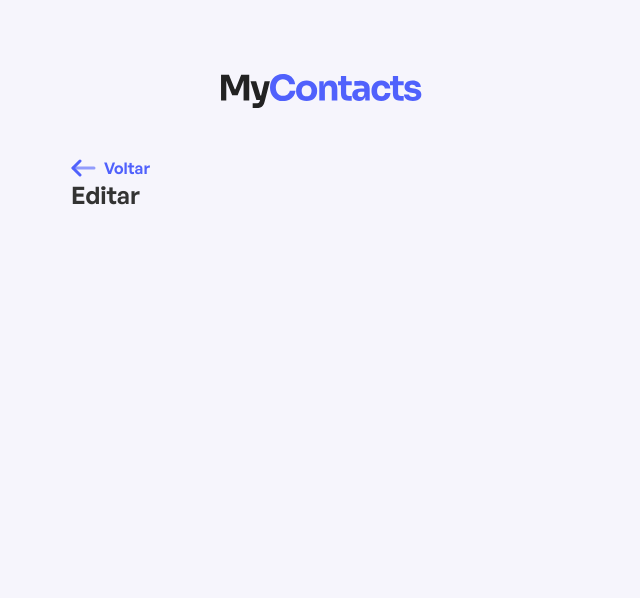
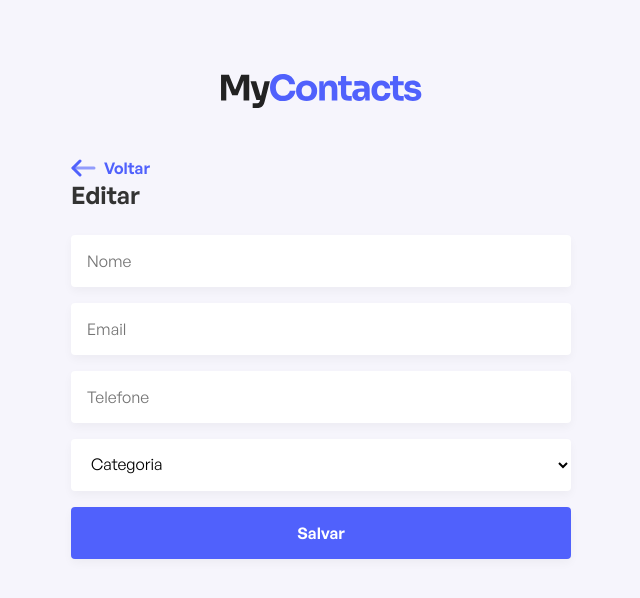
Before and after one commit to costarodrigo22/My-contacts-facimp, a React (Vite) app: page /edit/1 in a window 1280 px wide. Shown: the top 598 px of the page, without its empty margins (319-959 px from the left). Built offline with nearby package versions, Linux system fonts and the light colour scheme.

Commit message:
Criação do form de cadastro e edição de contatos e trabalhando com portais do React

```diff
--- a/index.html
+++ b/index.html
@@ -8,6 +8,7 @@
   </head>
   <body>
     <div id="root"></div>
+    <div id="loader-root"></div>
     <script type="module" src="/src/main.tsx"></script>
   </body>
 </html>
--- a/src/components/Button.ts
+++ b/src/components/Button.ts
@@ -9,6 +9,7 @@ export default styled.button`
   height: 52px;
   background: #5061FC;
   box-shadow: 0px 4px 10px rgba(0, 0, 0, 0.04);
+  font-weight: bold;
   border-radius: 4px;
   border: none;
   color: #fff;
--- /dev/null
+++ b/src/components/ContactForm/index.tsx
@@ -0,0 +1,63 @@
+import { useState } from 'react';
+import Button from '../Button';
+import { FormGroup } from '../FormGroup';
+import Input from '../Input';
+import Select from '../Select';
+import { Container } from './styles';
+
+interface TypeContactForm {
+  buttonLabel: string,
+}
+
+export function ContactForm({ buttonLabel }: TypeContactForm){
+  const [name, setName] = useState('');
+  const [email, setEmail] = useState('');
+  const [phone, setPhone] = useState('');
+  const [category, setCategory] = useState('');
+
+  function handleSubmit(event: React.FormEvent<HTMLFormElement>){
+    event.preventDefault();
+    console.log({ name, email, phone, category });
+  }
+
+  return(
+    <Container onSubmit={handleSubmit}>
+      <FormGroup >
+        <Input
+          placeholder='Nome'
+          value={name}
+          onChange={(event) => setName(event.target.value)}
+        />
+      </FormGroup>
+      <FormGroup >
+        <Input
+          placeholder='Email'
+          value={email}
+          onChange={(event) => setEmail(event.target.value)}
+        />
+      </FormGroup>
+      <FormGroup >
+        <Input
+          placeholder='Telefone'
+          value={phone}
+          onChange={(event) => setPhone(event.target.value)}
+        />
+      </FormGroup>
+      <FormGroup >
+        <Select
+          value={category}
+          onChange={(event) => setCategory(event.target.value)}
+        >
+          <option value=''>Categoria</option>
+          <option value='Instagram'>Instagram</option>
+          <option value='Facebook'>Facebook</option>
+        </Select>
+      </FormGroup>
+      <FormGroup >
+        <Button type='submit'>
+          { buttonLabel }
+        </Button>
+      </FormGroup>
+    </Container>
+  );
+}
--- /dev/null
+++ b/src/components/ContactForm/styles.ts
@@ -0,0 +1,5 @@
+import styled from 'styled-components';
+
+export const Container = styled.form`
+
+`;
--- /dev/null
+++ b/src/components/FormGroup/index.tsx
@@ -0,0 +1,13 @@
+import { Container } from './styles';
+
+interface TypeFormGroup {
+  children?: React.ReactNode
+}
+
+export function FormGroup({ children }: TypeFormGroup){
+  return(
+    <Container>
+      { children }
+    </Container>
+  );
+}
--- /dev/null
+++ b/src/components/FormGroup/styles.ts
@@ -0,0 +1,7 @@
+import styled from 'styled-components';
+
+export const Container = styled.div`
+  & + & {
+    margin-top: 16px;
+  }
+`;
--- /dev/null
+++ b/src/components/Loader/styles.ts
@@ -0,0 +1,65 @@
+import styled, { keyframes } from 'styled-components';
+
+const load = keyframes`
+  0% {
+    box-shadow: 0 -0.83em 0 -0.4em, 0 -0.83em 0 -0.42em, 0 -0.83em 0 -0.44em, 0 -0.83em 0 -0.46em, 0 -0.83em 0 -0.477em;
+  }
+  5%,
+  95% {
+    box-shadow: 0 -0.83em 0 -0.4em, 0 -0.83em 0 -0.42em, 0 -0.83em 0 -0.44em, 0 -0.83em 0 -0.46em, 0 -0.83em 0 -0.477em;
+  }
+  10%,
+  59% {
+    box-shadow: 0 -0.83em 0 -0.4em, -0.087em -0.825em 0 -0.42em, -0.173em -0.812em 0 -0.44em, -0.256em -0.789em 0 -0.46em, -0.297em -0.775em 0 -0.477em;
+  }
+  20% {
+    box-shadow: 0 -0.83em 0 -0.4em, -0.338em -0.758em 0 -0.42em, -0.555em -0.617em 0 -0.44em, -0.671em -0.488em 0 -0.46em, -0.749em -0.34em 0 -0.477em;
+  }
+  38% {
+    box-shadow: 0 -0.83em 0 -0.4em, -0.377em -0.74em 0 -0.42em, -0.645em -0.522em 0 -0.44em, -0.775em -0.297em 0 -0.46em, -0.82em -0.09em 0 -0.477em;
+  }
+  100% {
+    box-shadow: 0 -0.83em 0 -0.4em, 0 -0.83em 0 -0.42em, 0 -0.83em 0 -0.44em, 0 -0.83em 0 -0.46em, 0 -0.83em 0 -0.477em;
+  }
+`;
+
+const round = keyframes`
+  0% {
+    -webkit-transform: rotate(0deg);
+    transform: rotate(0deg);
+  }
+  100% {
+    -webkit-transform: rotate(360deg);
+    transform: rotate(360deg);
+  }
+`;
+
+export const Overlay = styled.div`
+  width: 100%;
+  height: 100%;
+  position: absolute;
+  top: 0;
+  left: 0;
+  background: rgba(246, 245, 252, 0.8);
+
+  display: flex;
+  align-items: center;
+  justify-content: center;
+
+  .loader {
+  color: #5061fc;
+  font-size: 90px;
+  text-indent: -9999em;
+  overflow: hidden;
+  width: 1em;
+  height: 1em;
+  border-radius: 50%;
+  margin: 72px auto;
+  position: relative;
+  -webkit-transform: translateZ(0);
+  -ms-transform: translateZ(0);
+  transform: translateZ(0);
+  -webkit-animation: ${load} 1.7s infinite ease, ${round} 1.7s infinite ease;
+  animation: ${load} 1.7s infinite ease, ${round} 1.7s infinite ease;
+}
+`;
--- a/src/components/PageHeader/styles.ts
+++ b/src/components/PageHeader/styles.ts
@@ -1,6 +1,8 @@
 import styled from 'styled-components';
 
 export const Container = styled.div`
+  margin-bottom: 24px;
+
   a{
     display: flex;
     align-items: center;
--- a/src/pages/EditContact/index.tsx
+++ b/src/pages/EditContact/index.tsx
@@ -1,7 +1,11 @@
+import { ContactForm } from '../../components/ContactForm';
 import PageHeader from '../../components/PageHeader';
 
 export default function EditContact(){
   return(
-    <PageHeader title='Editar'/>
+    <>
+      <PageHeader title='Editar'/>
+      <ContactForm buttonLabel='Salvar'/>
+    </>
   );
 }
--- a/src/pages/Home/index.tsx
+++ b/src/pages/Home/index.tsx
@@ -19,7 +19,6 @@ export default function Home(){
         <Link to='/new'>
           Novo contato
         </Link>
-        {/* <a href='/'>Novo contato</a> */}
       </Header>
 
       <ListContainer>
@@ -35,29 +34,9 @@ export default function Home(){
           </div>
 
           <div className="actions">
-            <a href='/'>
+            <Link to='/edit/123'>
               <img src={edit} alt='edit'/>
-            </a>
-            <button>
-              <img src={trash} alt='delete'/>
-            </button>
-          </div>
-        </Card>
-        <Card>
-          <div className="info">
-            <div className="contact-name">
-              <strong>Rodrigo Costa</strong>
-              <small>Instagram</small>
-            </div>
-
-            <span>rodrigo@mail.com</span>
-            <span>(99)9 9193-0243</span>
-          </div>
-
-          <div className="actions">
-            <a href='/'>
-              <img src={edit} alt='edit'/>
-            </a>
+            </Link>
             <button>
               <img src={trash} alt='delete'/>
             </button>
--- a/src/pages/NewContact/index.tsx
+++ b/src/pages/NewContact/index.tsx
@@ -1,23 +1,11 @@
-import Button from '../../components/Button';
-import Input from '../../components/Input';
+import { ContactForm } from '../../components/ContactForm';
 import PageHeader from '../../components/PageHeader';
-import Select from '../../components/Select';
 
 export default function NewContact(){
   return(
     <>
       <PageHeader title='Novo contato'/>
-      <Input type='text' placeholder='nome'/>
-      <Select>
-        <option>dsdasd</option>
-        <option>dsdasd</option>
-      </Select>
-      <Button type='button' onClick={() => alert('clicado')}>
-        Novo contato
-      </Button>
-      <Button type='button' disabled>
-        Novo contato
-      </Button>
+      <ContactForm buttonLabel='Cadastrar'/>
     </>
   );
 }
```
Also changed, not shown: src/components/Loader/index.tsx (added, +11 -0 lines).
